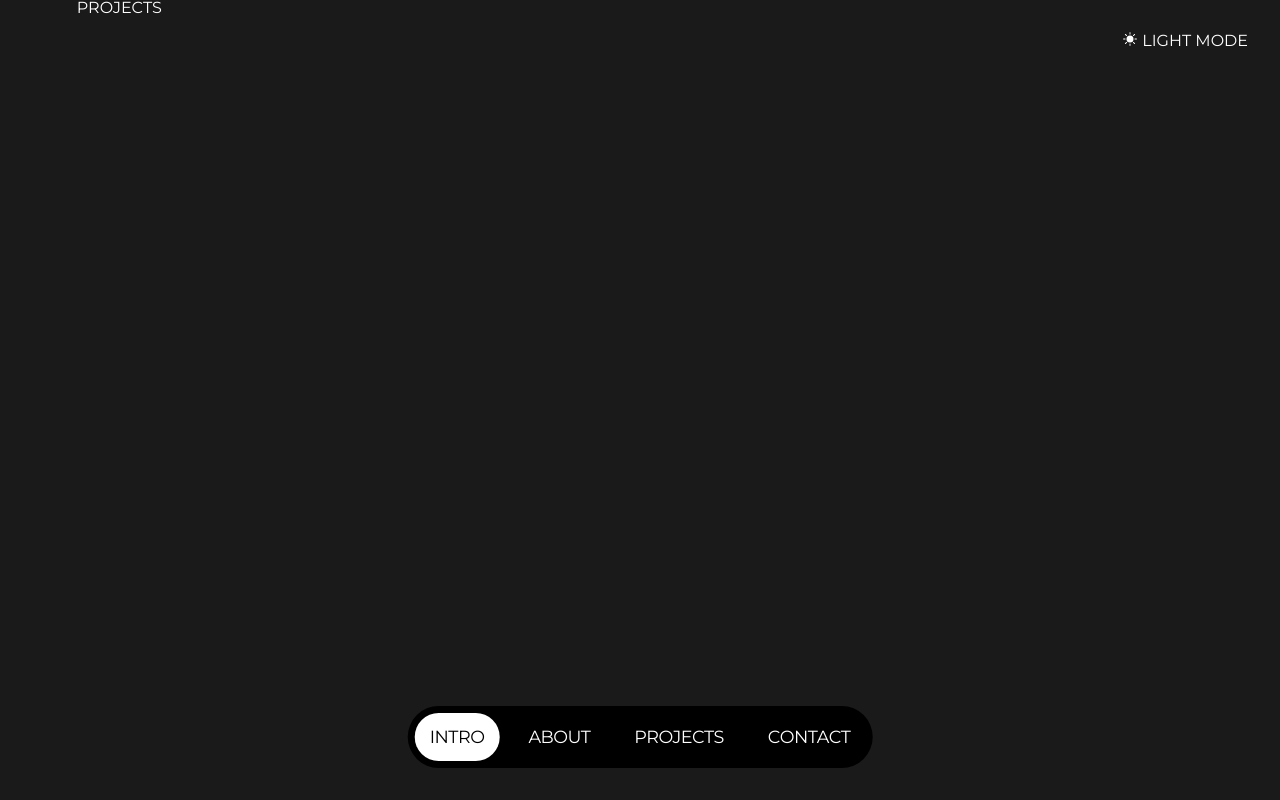
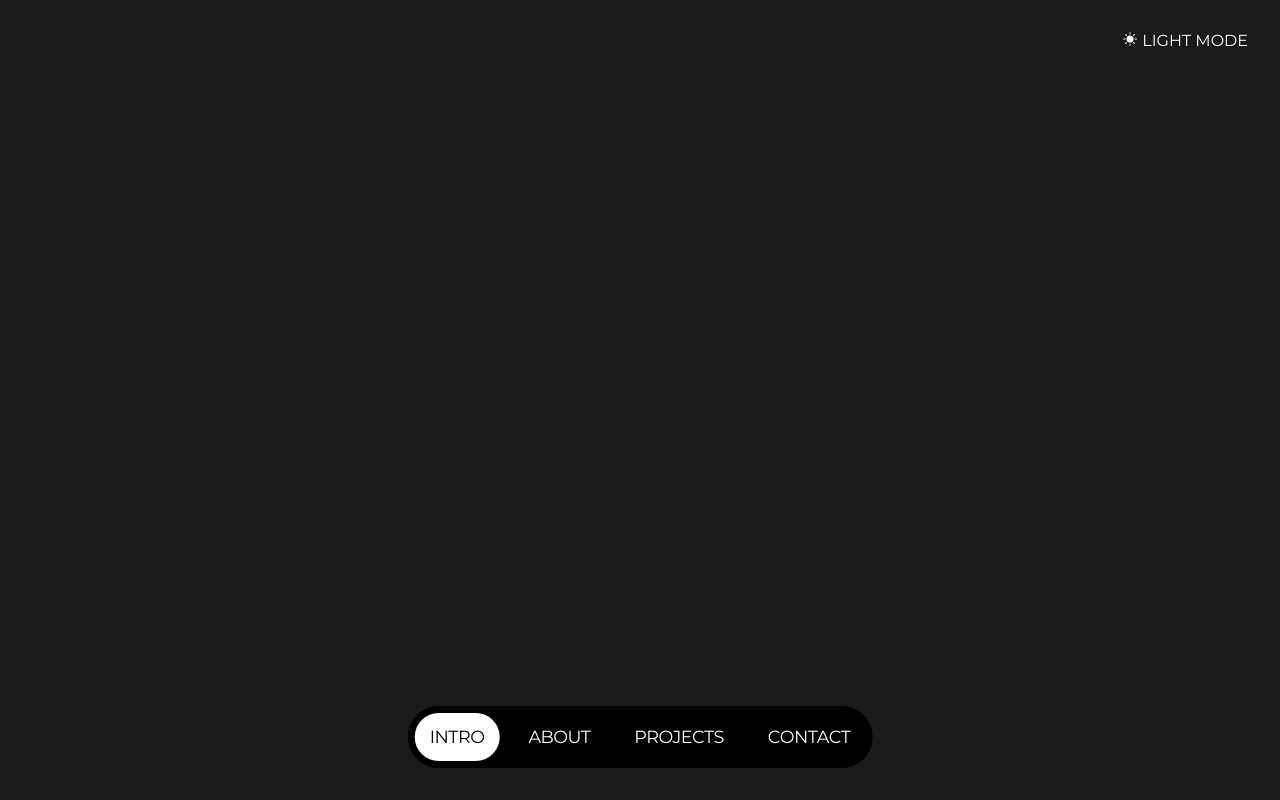
Before and after one commit to devwoodie/woodie, a React (Create React App) app: page /projects in a window 1280 px wide. Built offline with nearby package versions, Linux system fonts and the light colour scheme.

Commit message:
feat : Project component add

```diff
--- a/src/component/App.js
+++ b/src/component/App.js
@@ -3,6 +3,7 @@ import '../css/App.scss';
 import infoJson from '../json/Info.json';
 import Intro from "./Intro";
 import About from "./About";
+import Project from "./Project";
 import Contact from "./Contact";
 import { BsFillSunFill, BsFillMoonFill} from 'react-icons/bs'
 import {useCallback, useState} from "react";
@@ -43,7 +44,7 @@ const App = () => {
             <Routes>
                 <Route path="/" element={<Intro />}/>
                 <Route path="/about" element={<About infoJson={infoJson} />}/>
-                <Route path="/projects" element={<div>PROJECTS</div>}/>
+                <Route path="/projects" element={<Project />}/>
                 <Route path="/contact" element={<Contact />}/>
             </Routes>
 
--- /dev/null
+++ b/src/component/Project.js
@@ -0,0 +1,11 @@
+import '../css/Project.scss';
+
+const Project = () => {
+    return(
+        <div className="Project">
+
+        </div>
+    )
+};
+
+export default Project;
```
Also changed, not shown: src/css/Project.scss (added).
